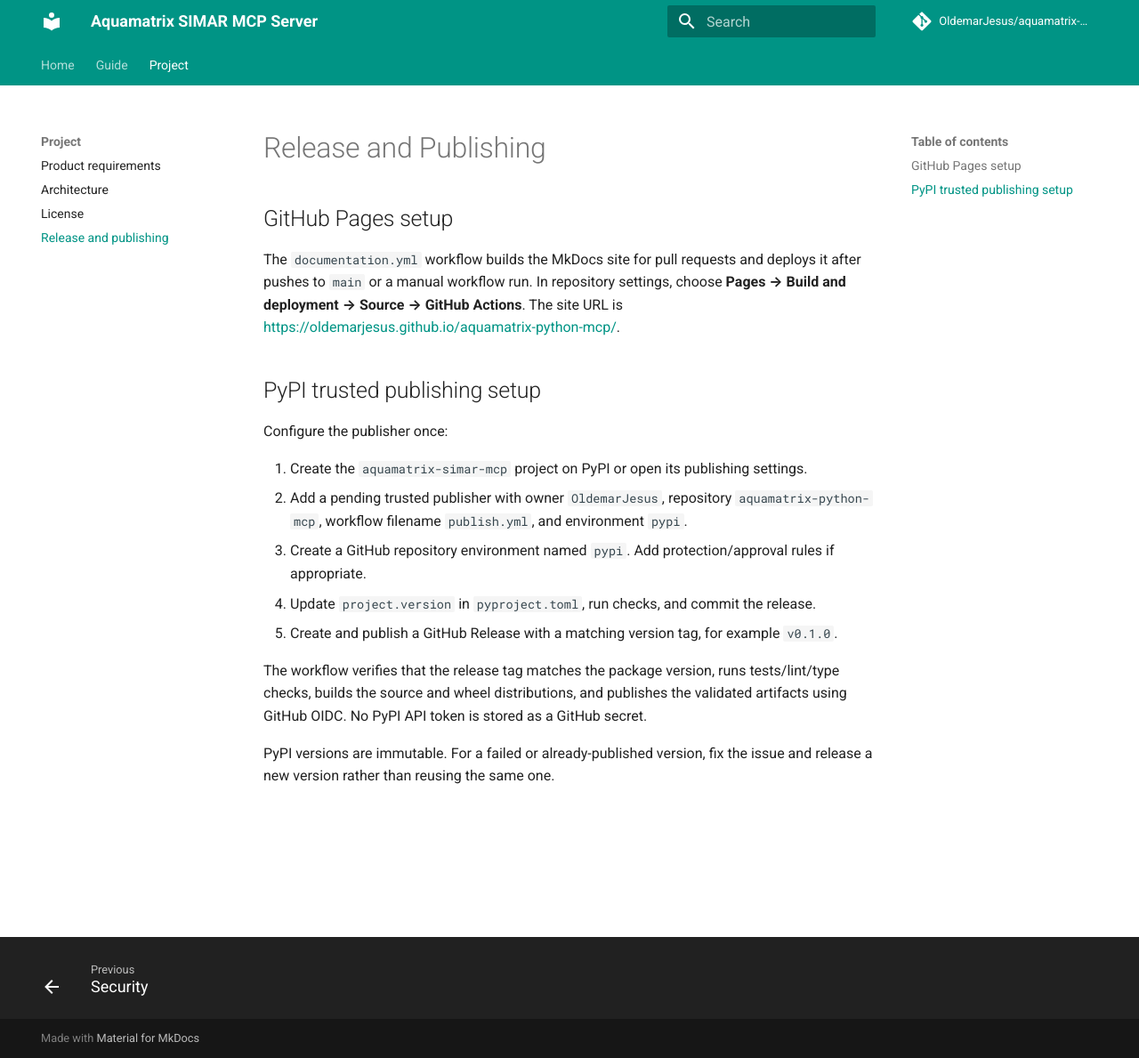
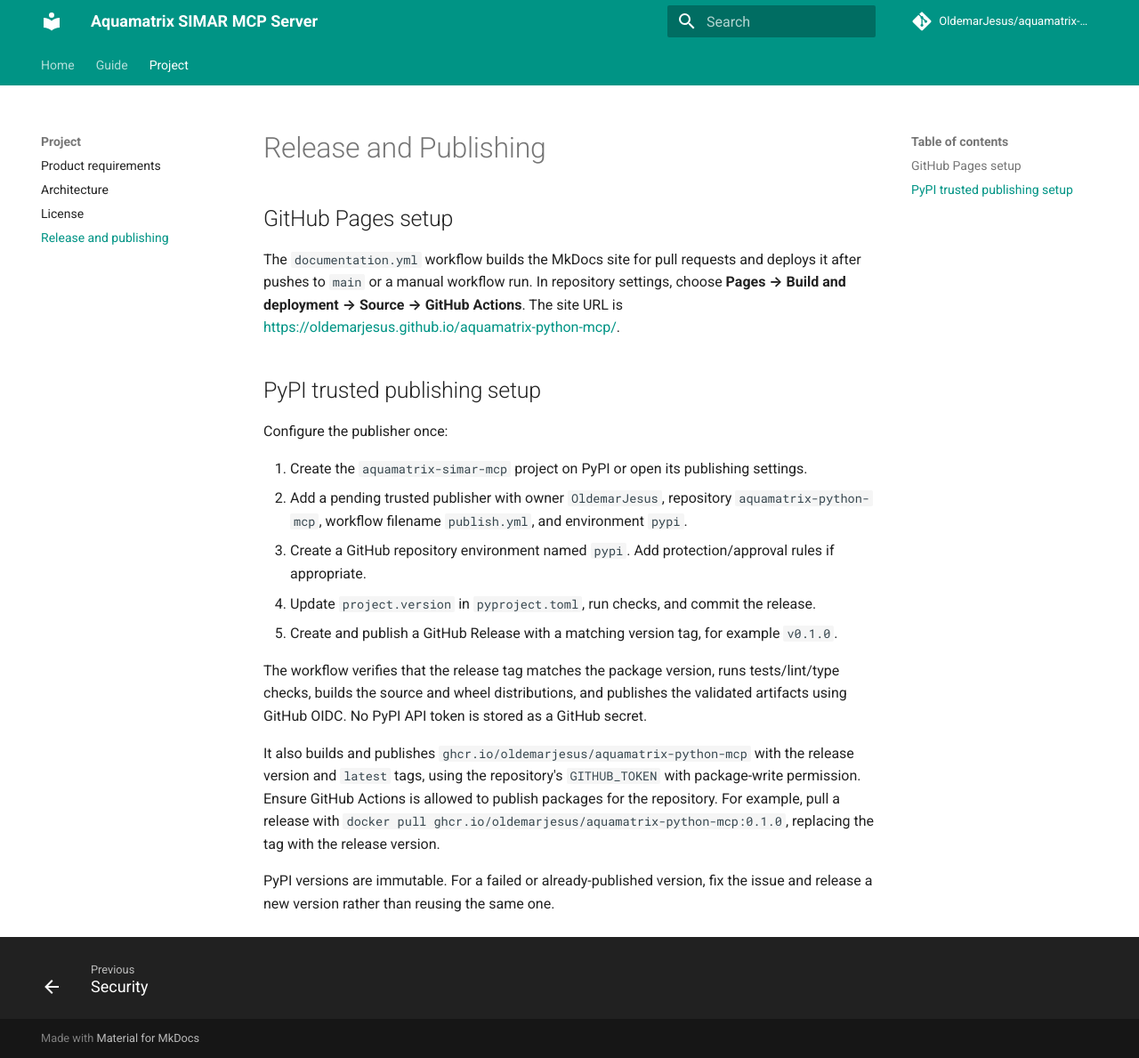
Before and after one commit to OldemarJesus/aquamatrix-python-mcp, an MkDocs documentation site: the page built from docs/guide/releasing.md, in a window 1280 px wide and 1189 px high. Shown: the whole window at 89% size. Built offline with MkDocs 1.6.1 and Material for MkDocs 9.7.7, drawn with Linux system fonts in a browser that asks for light colours; comment, search, counter and statistics services are not loaded.

Commit message:
feat: add Docker container publishing to GitHub Container Registry

```diff
--- a/docs/guide/releasing.md
+++ b/docs/guide/releasing.md
@@ -16,4 +16,6 @@ Configure the publisher once:
 
 The workflow verifies that the release tag matches the package version, runs tests/lint/type checks, builds the source and wheel distributions, and publishes the validated artifacts using GitHub OIDC. No PyPI API token is stored as a GitHub secret.
 
+It also builds and publishes `ghcr.io/oldemarjesus/aquamatrix-python-mcp` with the release version and `latest` tags, using the repository's `GITHUB_TOKEN` with package-write permission. Ensure GitHub Actions is allowed to publish packages for the repository. For example, pull a release with `docker pull ghcr.io/oldemarjesus/aquamatrix-python-mcp:0.1.0`, replacing the tag with the release version.
+
 PyPI versions are immutable. For a failed or already-published version, fix the issue and release a new version rather than reusing the same one.
```
Also changed, not shown: 1 other file.
